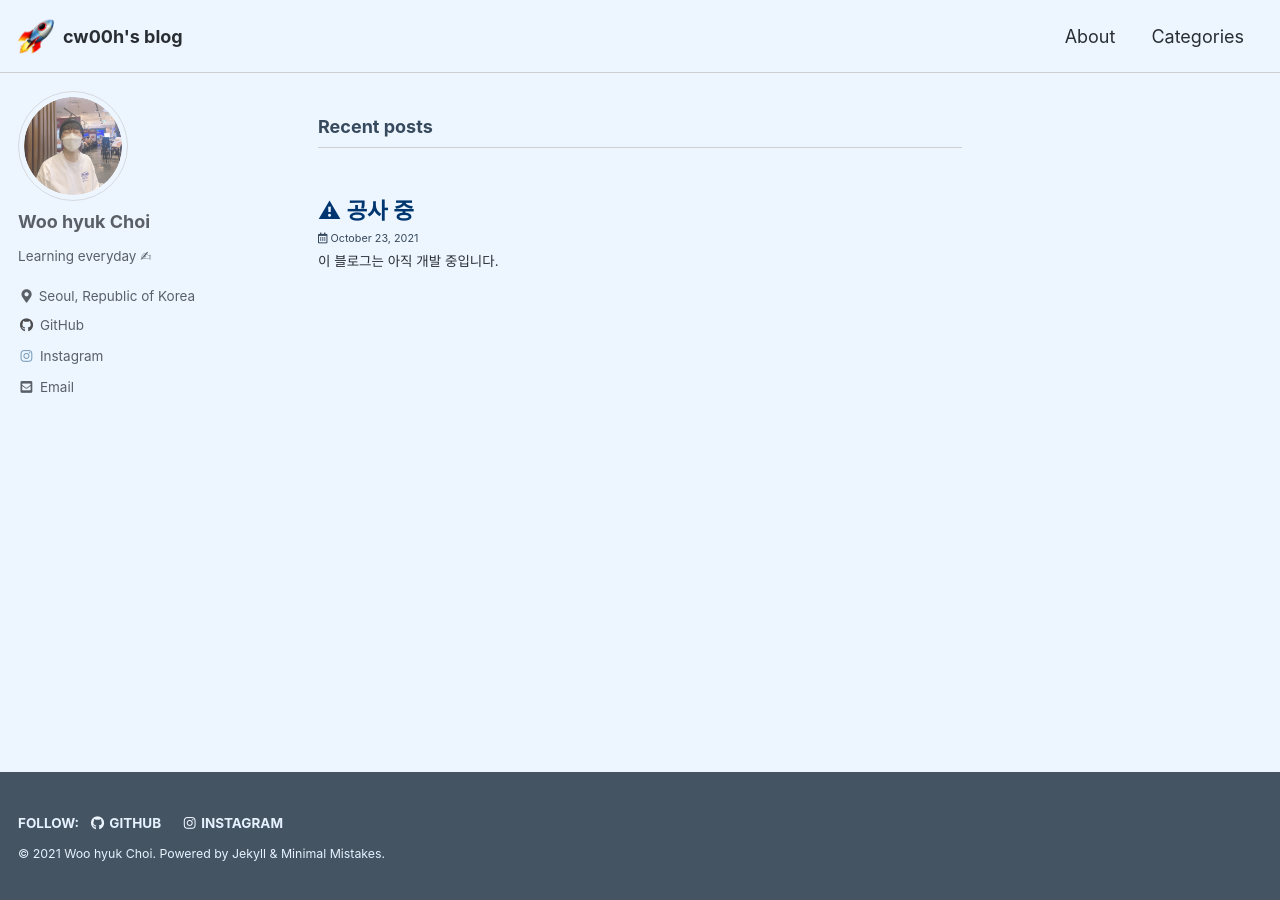
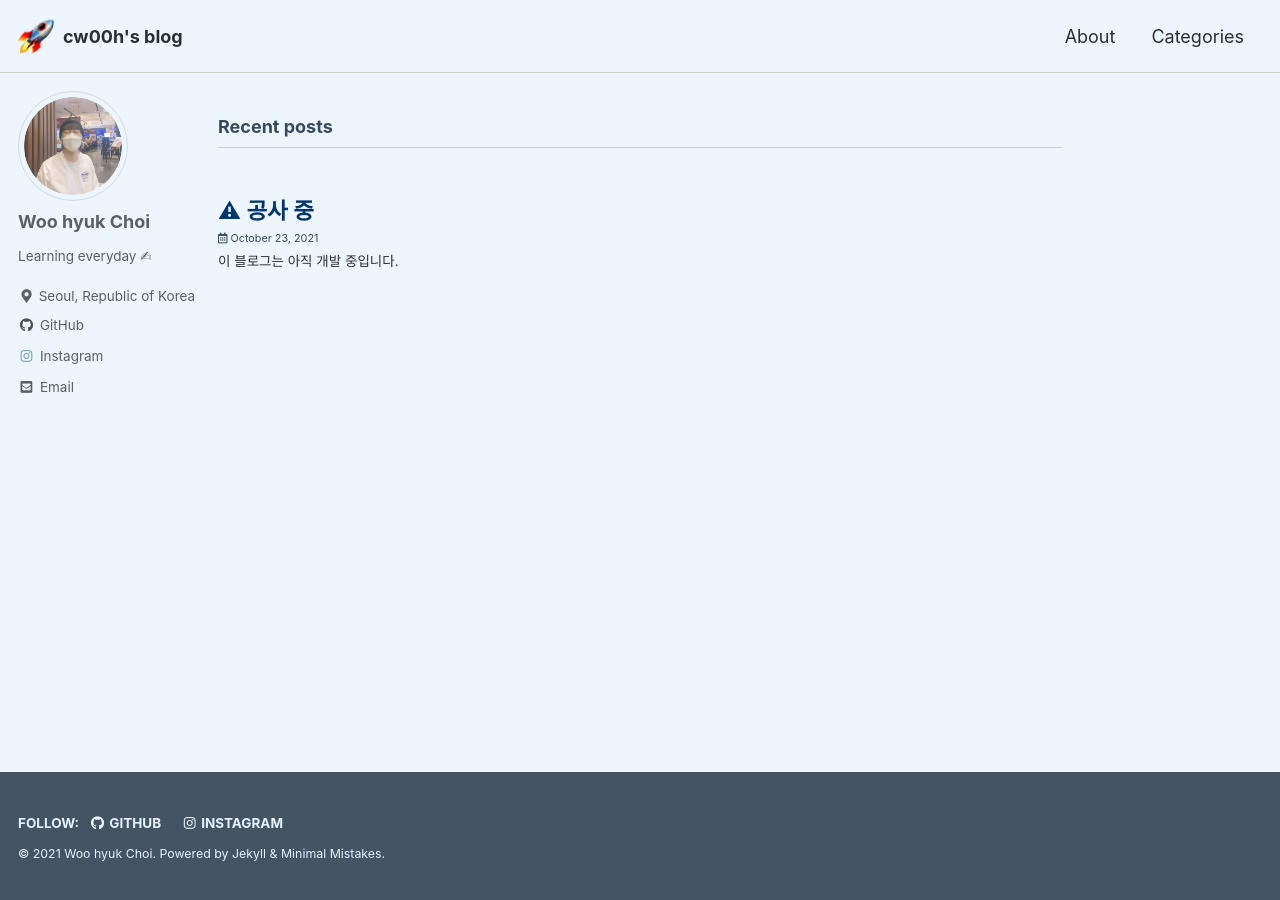
Before and after one commit to cw00h/cw00h.github.io, a Jekyll site: the page built from index.html, in a window 1280 px wide. Built offline with Jekyll 4.4.1, drawn with Linux system fonts in a browser that asks for light colours; cached includes are drawn as plain includes; the list of posts is cut into pages by our own code.

Commit message:
Design: Change width of contents

```diff
--- a/_sass/minimal-mistakes/_variables.scss
+++ b/_sass/minimal-mistakes/_variables.scss
@@ -155,9 +155,9 @@
    Grid
    ========================================================================== */
 
-$right-sidebar-width-narrow: 200px !default;
-$right-sidebar-width: 300px !default;
-$right-sidebar-width-wide: 400px !default;
+$right-sidebar-width-narrow: 100px !default;
+$right-sidebar-width: 200px !default;
+$right-sidebar-width-wide: 250px !default;
 
 /*
    Other
```
